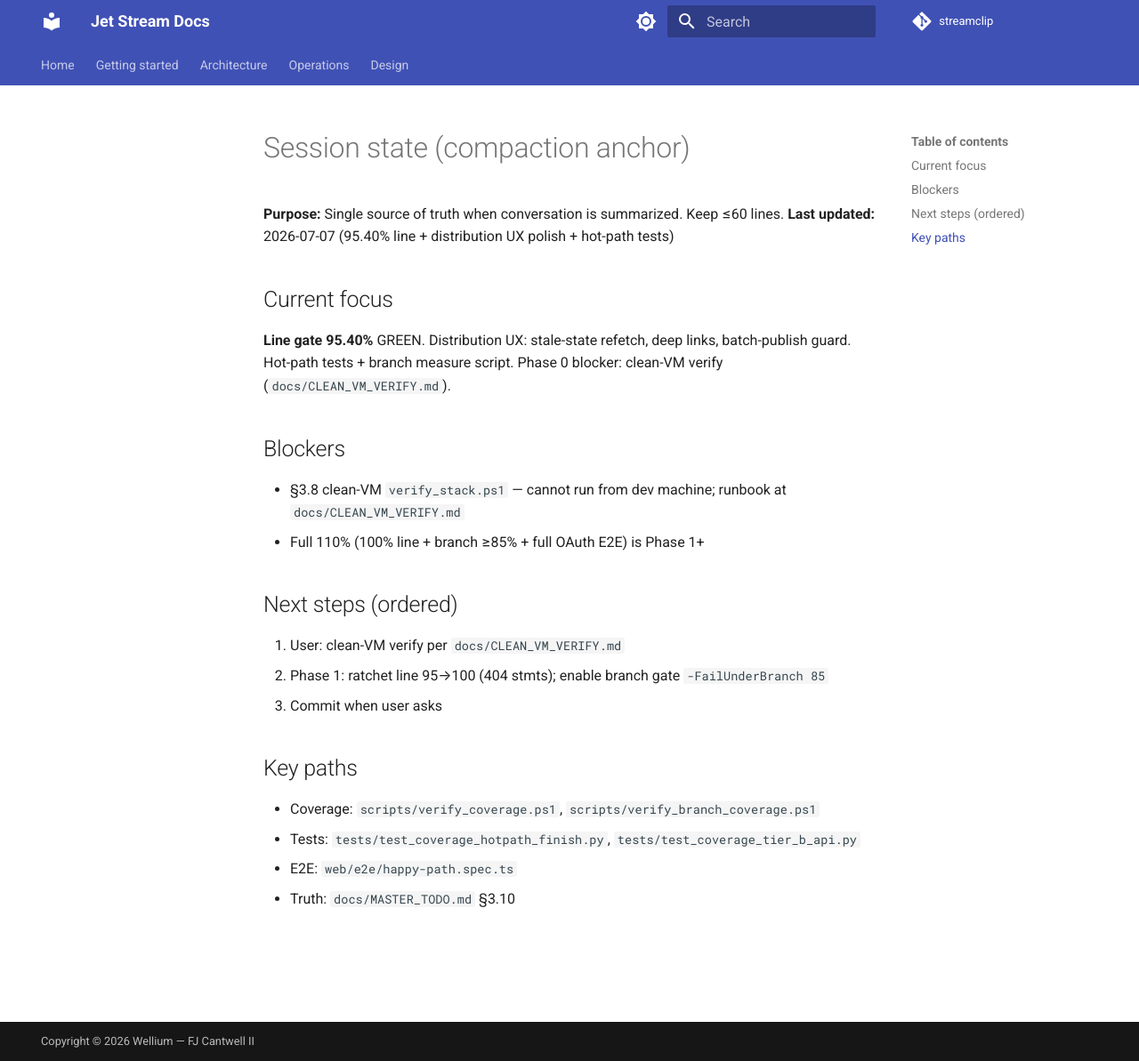
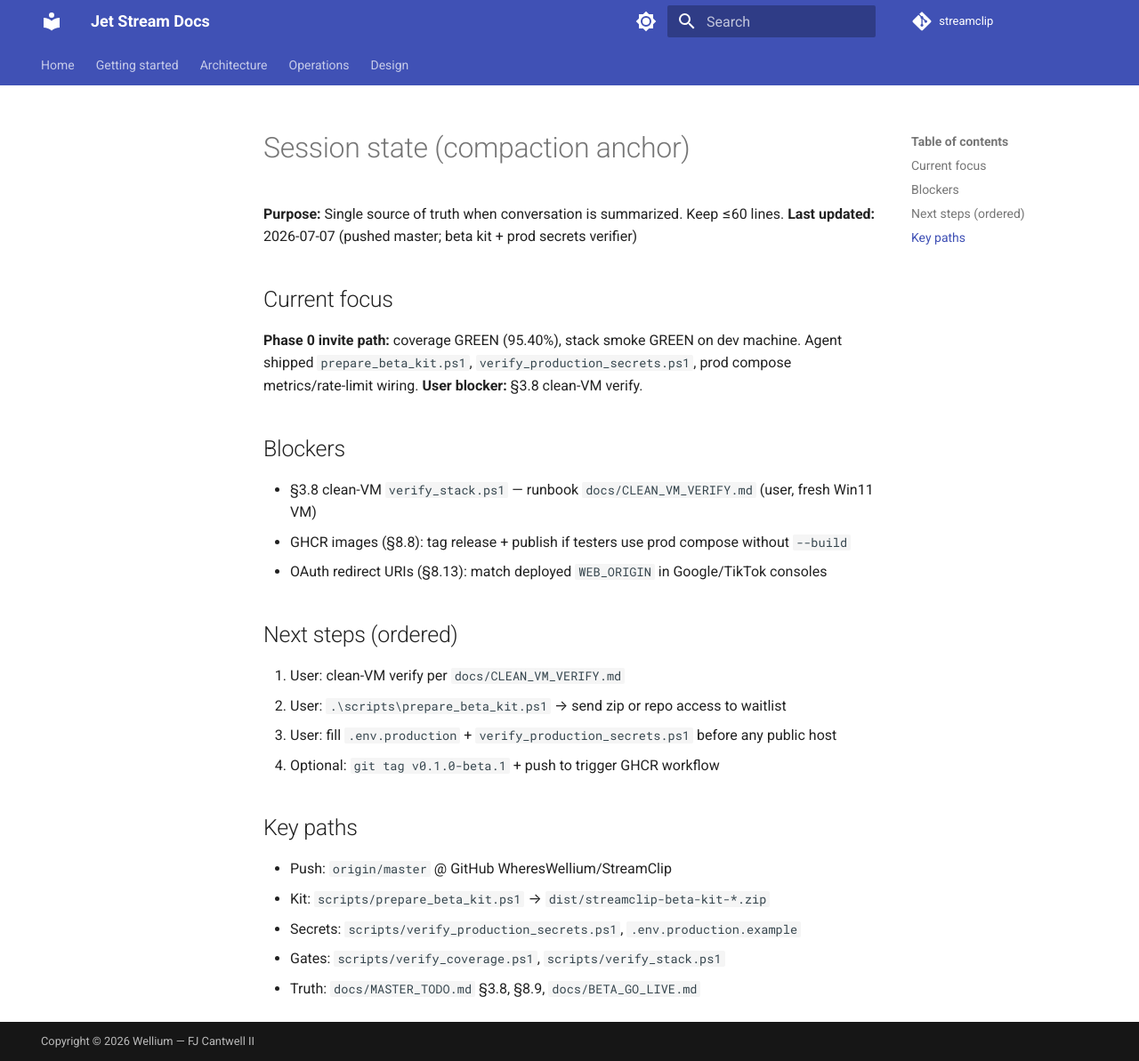
Before and after one commit to WheresWellium/StreamClip, an MkDocs documentation site: the page built from docs/SESSION_STATE.md, in a window 1280 px wide and 1193 px high. Shown: the whole window at 89% size. Built offline with MkDocs 1.6.1 and Material for MkDocs 9.7.7, drawn with Linux system fonts in a browser that asks for light colours; comment, search, counter and statistics services are not loaded.

Commit message:
Add beta kit packaging and production secrets gate for Phase 0 invites.
Co-authored-by: Cursor <cursoragent@cursor.com>

```diff
--- a/docker-compose.prod.yml
+++ b/docker-compose.prod.yml
@@ -122,6 +122,8 @@ services:
       STREAMCLIP_LLM__BASE_URL: http://ollama:11434
       STREAMCLIP_COMMERCE__LEMON_SQUEEZY_WEBHOOK_SECRET: ${LEMON_SQUEEZY_WEBHOOK_SECRET:-}
       STREAMCLIP_COMMERCE__LEMON_SQUEEZY_API_KEY: ${LEMON_SQUEEZY_API_KEY:-}
+      STREAMCLIP_RATE_LIMIT__ENABLED: ${STREAMCLIP_RATE_LIMIT__ENABLED:-true}
+      STREAMCLIP_OBSERVABILITY__METRICS_API_KEY: ${STREAMCLIP_OBSERVABILITY__METRICS_API_KEY:-}
       STREAMCLIP_LOG_JSON: "true"
     volumes:
       - workspace_data:/app/workspace
--- a/docs/SESSION_STATE.md
+++ b/docs/SESSION_STATE.md
@@ -1,26 +1,29 @@
 # Session state (compaction anchor)
 
 **Purpose:** Single source of truth when conversation is summarized. Keep ≤60 lines.
-**Last updated:** 2026-07-07 (95.40% line + distribution UX polish + hot-path tests)
+**Last updated:** 2026-07-07 (pushed master; beta kit + prod secrets verifier)
 
 ## Current focus
 
-**Line gate 95.40%** GREEN. Distribution UX: stale-state refetch, deep links, batch-publish guard. Hot-path tests + branch measure script. Phase 0 blocker: clean-VM verify (`docs/CLEAN_VM_VERIFY.md`).
+**Phase 0 invite path:** coverage GREEN (95.40%), stack smoke GREEN on dev machine. Agent shipped `prepare_beta_kit.ps1`, `verify_production_secrets.ps1`, prod compose metrics/rate-limit wiring. **User blocker:** §3.8 clean-VM verify.
 
 ## Blockers
 
-- §3.8 clean-VM `verify_stack.ps1` — cannot run from dev machine; runbook at `docs/CLEAN_VM_VERIFY.md`
-- Full 110% (100% line + branch ≥85% + full OAuth E2E) is Phase 1+
+- §3.8 clean-VM `verify_stack.ps1` — runbook `docs/CLEAN_VM_VERIFY.md` (user, fresh Win11 VM)
+- GHCR images (§8.8): tag release + publish if testers use prod compose without `--build`
+- OAuth redirect URIs (§8.13): match deployed `WEB_ORIGIN` in Google/TikTok consoles
 
 ## Next steps (ordered)
 
 1. User: clean-VM verify per `docs/CLEAN_VM_VERIFY.md`
-2. Phase 1: ratchet line 95→100 (404 stmts); enable branch gate `-FailUnderBranch 85`
-3. Commit when user asks
+2. User: `.\scripts\prepare_beta_kit.ps1` → send zip or repo access to waitlist
+3. User: fill `.env.production` + `verify_production_secrets.ps1` before any public host
+4. Optional: `git tag v0.1.0-beta.1` + push to trigger GHCR workflow
 
 ## Key paths
 
-- Coverage: `scripts/verify_coverage.ps1`, `scripts/verify_branch_coverage.ps1`
-- Tests: `tests/test_coverage_hotpath_finish.py`, `tests/test_coverage_tier_b_api.py`
-- E2E: `web/e2e/happy-path.spec.ts`
-- Truth: `docs/MASTER_TODO.md` §3.10
+- Push: `origin/master` @ GitHub WheresWellium/StreamClip
+- Kit: `scripts/prepare_beta_kit.ps1` → `dist/streamclip-beta-kit-*.zip`
+- Secrets: `scripts/verify_production_secrets.ps1`, `.env.production.example`
+- Gates: `scripts/verify_coverage.ps1`, `scripts/verify_stack.ps1`
+- Truth: `docs/MASTER_TODO.md` §3.8, §8.9, `docs/BETA_GO_LIVE.md`
```
Also changed, not shown: docs/BETA_GO_LIVE.md (+14 -6 lines), docs/MASTER_TODO.md (+2 -2 lines), 3 other files.
